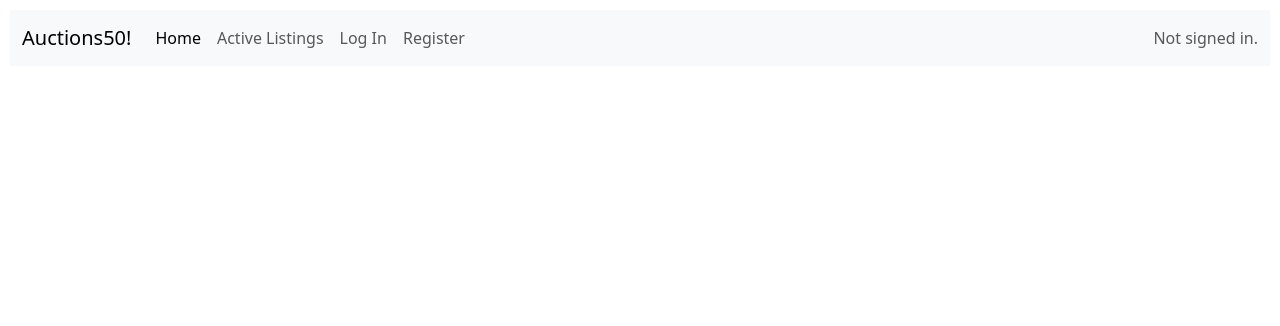
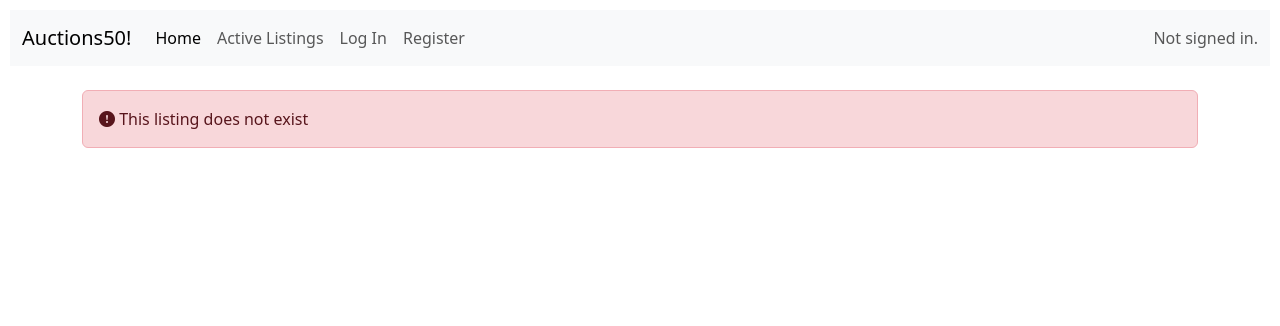
Before and after one commit to dtettarasar/cs50w-pset2, a Django app: page /view-listing/1/ in a window 1280 px wide. Shown: the top 326 px of the page. Run offline with Django 3.2, Linux system fonts and the light colour scheme; data that the repository does not hold is empty; some libraries are stand-ins or nearby versions.

Commit message:
add an error message to handle non existent listings

```diff
--- a/auctions/templates/auctions/view_listing.html
+++ b/auctions/templates/auctions/view_listing.html
@@ -14,6 +14,16 @@
 
         </div>
 
+    {% else %}
+
+        <div class="container mt-4">
+
+            <div class="alert alert-danger mt-3" role="alert">
+                <i class="bi bi-exclamation-circle-fill"></i> This listing does not exist
+            </div>
+
+        </div>
+
     {% endif %}
 
 {% endblock %}
```
